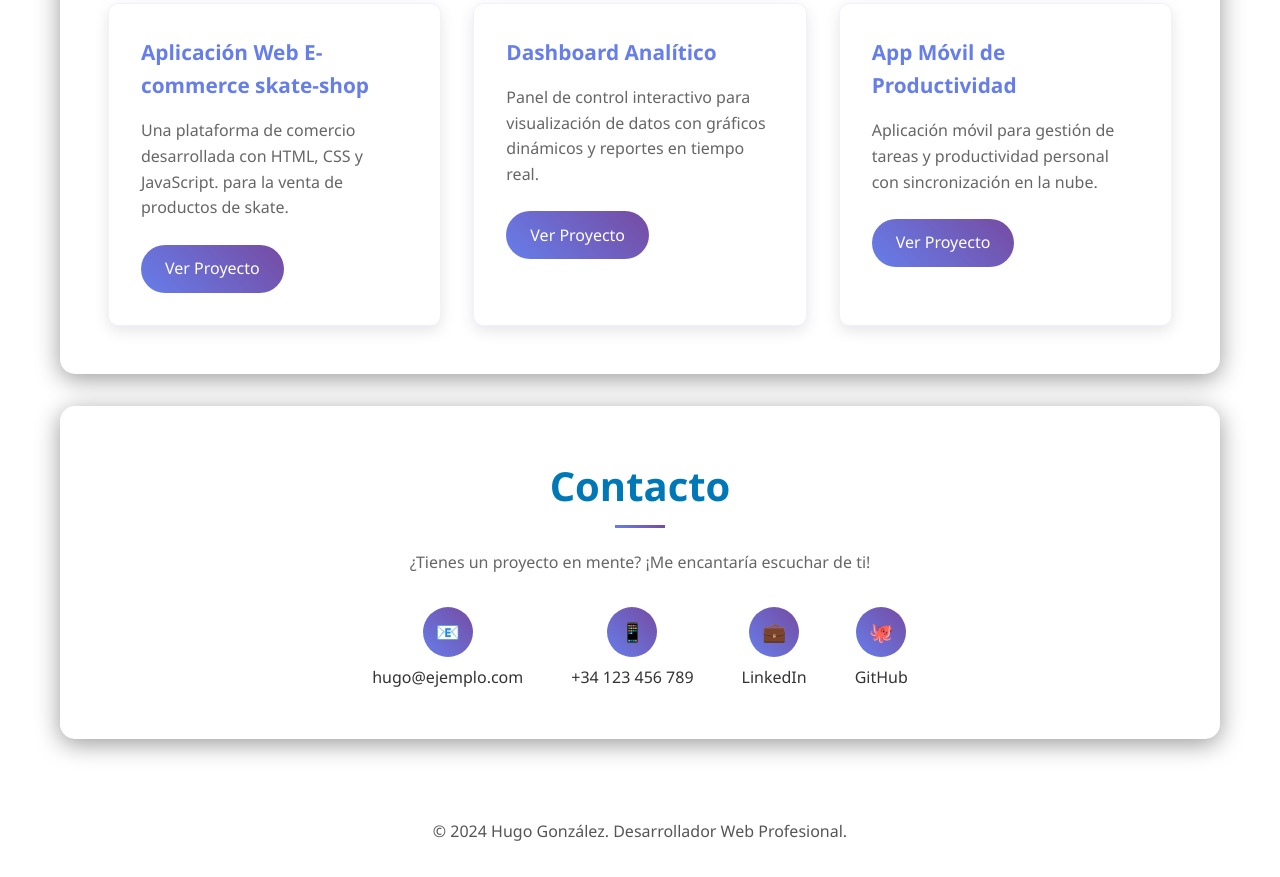
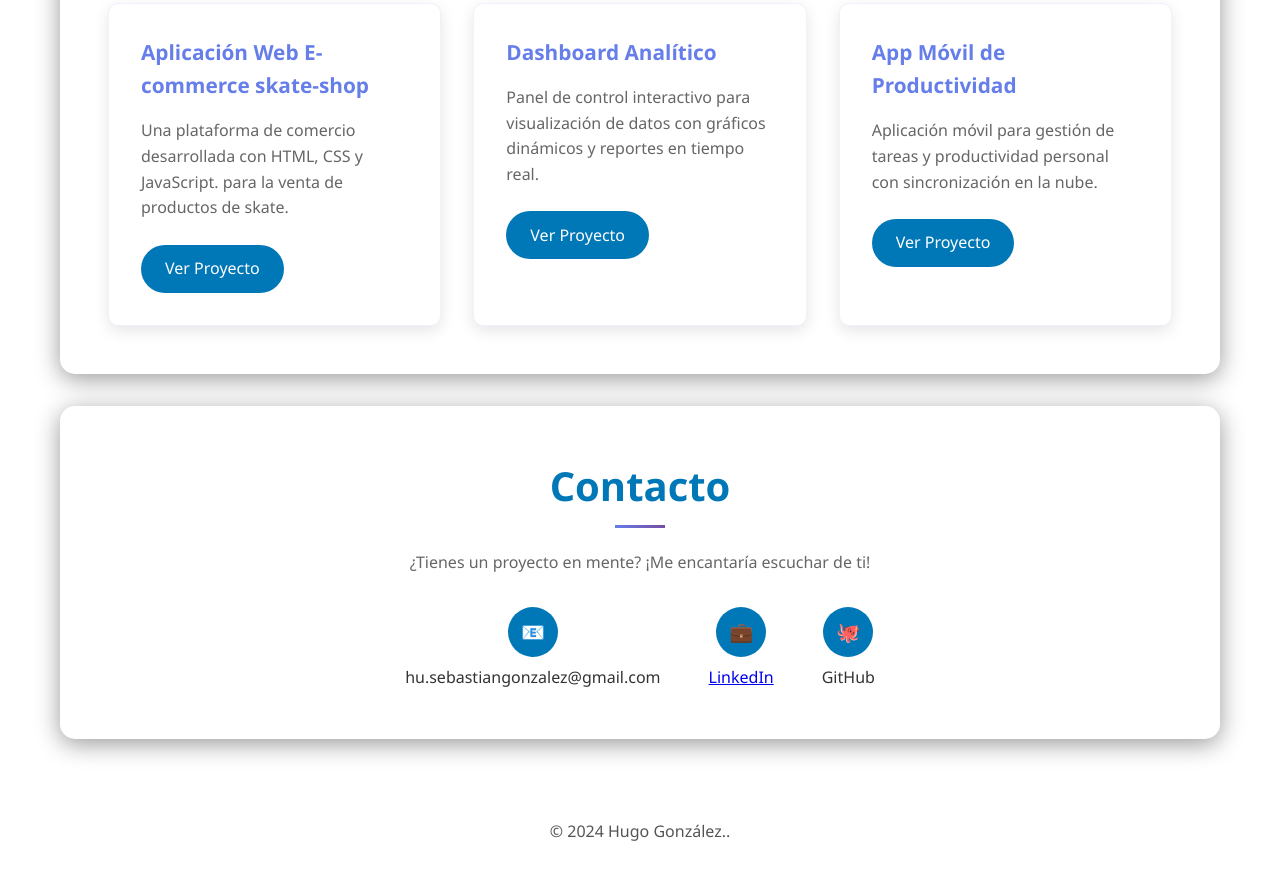
Before and after one commit to Hugo-Gonzalez21/Portafolio-web, a plain HTML site: page Portafolio/index.html in a window 1280 px wide. Shown: the part 822-1699 px from the top of the page. Drawn offline with Linux system fonts and the light colour scheme.

Commit message:
Prueba de link

```diff
--- a/Portafolio/Styles/styles.css
+++ b/Portafolio/Styles/styles.css
@@ -177,7 +177,7 @@ nav {
 }
 
 .skill-tag {
-    background: linear-gradient(45deg, #667eea, #764ba2);
+    background: #0077B6;
     color: white;
     padding: 0.5rem 1rem;
     border-radius: 25px;
@@ -220,7 +220,7 @@ nav {
 
 .project-link {
     display: inline-block;
-    background: linear-gradient(45deg, #667eea, #764ba2);
+    background: #0077B6;
     color: white;
     padding: 0.7rem 1.5rem;
     text-decoration: none;
@@ -256,7 +256,7 @@ nav {
 .contact-icon {
     width: 50px;
     height: 50px;
-    background: linear-gradient(45deg, #667eea, #764ba2);
+    background: #0077B6;
     border-radius: 50%;
     display: flex;
     align-items: center;
--- a/Portafolio/index.html
+++ b/Portafolio/index.html
@@ -92,17 +92,12 @@
                 <div class="contact-info">
                     <div class="contact-item">
                         <div class="contact-icon">📧</div>
-                        <span>hugo@ejemplo.com</span>
-                    </div>
-
-                    <div class="contact-item">
-                        <div class="contact-icon">📱</div>
-                        <span>+34 123 456 789</span>
+                        <span>hu.sebastiangonzalez@gmail.com</span>
                     </div>
 
                     <div class="contact-item">
                         <div class="contact-icon">💼</div>
-                        <span>LinkedIn</span>
+                        <a href="www.linkedin.com/in/Hugo-Gonzalez21">LinkedIn</a>
                     </div>
 
                     <div class="contact-item">
@@ -116,7 +111,7 @@
 
     <footer>
         <div class="container">
-            <p>&copy; 2024 Hugo González. Desarrollador Web Profesional.</p>
+            <p>&copy; 2024 Hugo González..</p>
         </div>
     </footer>
 
```
